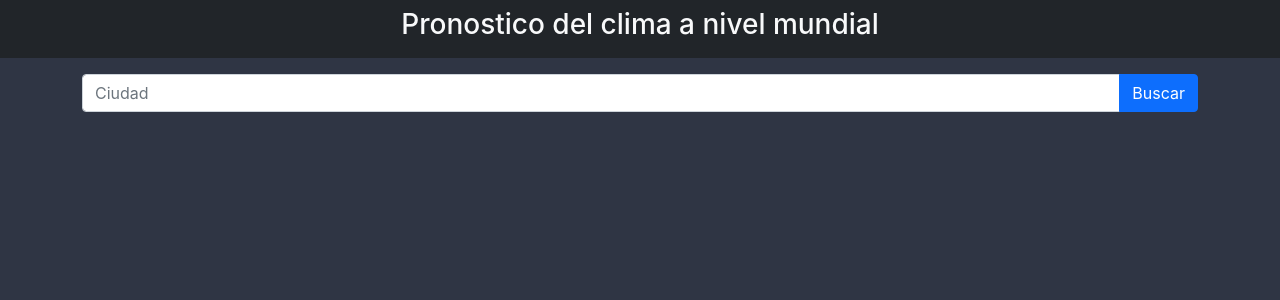
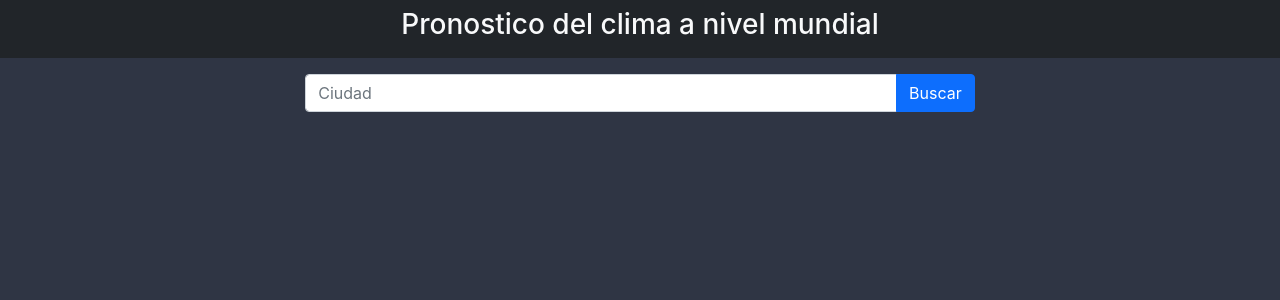
Before and after one commit to patriciorearte/FinalCiu, a React (Create React App) app: page / in a window 1280 px wide. Shown: the top 300 px of the page. Built offline with nearby package versions, Linux system fonts and the light colour scheme.

Commit message:
realizacion de las consultas a la api

```diff
--- a/src/App.js
+++ b/src/App.js
@@ -1,12 +1,12 @@
 
 import './css/App.css';
 import NavBar from './componentes/NavBar';
-import Formulario from './componentes/Formulario';
+import TarjetaClima from './componentes/TarjetaClima';
 function App() {
   return (
     <div className="App">
       <NavBar></NavBar>
-      <Formulario></Formulario>
+      <TarjetaClima></TarjetaClima>
     </div>
   );
 }
--- a/src/componentes/Formulario.jsx
+++ b/src/componentes/Formulario.jsx
@@ -1,9 +1,11 @@
 import React,{useState} from 'react'
-const Formulario = () => {
+const Formulario = ({nuevaLocalizacion}) => {
     const[ciudad,setCiudad]=useState("") // aca se guarda la ciudad buscada
     const onSubmit =(e)=>{
-        e.preventDefault();
+        e.preventDefault(); // para persistir el evento/dato no se recargue la pagina
         console.log(ciudad);
+        if(ciudad === "" || !ciudad)return; // pregunta por si esta vacia la variable ciudad o si no hay nada
+        nuevaLocalizacion(ciudad); // agarra la ciudad del input
     }
     return (
             <div className='container'>
--- /dev/null
+++ b/src/componentes/TarjetaClima.jsx
@@ -0,0 +1,53 @@
+import { Fragment } from 'react';
+import React,{useState} from 'react'
+import Formulario from './Formulario';
+const TarjetaClima = () => {
+    let urlApi = "https://api.openweathermap.org/data/2.5/weather?appid=69c112b46c91738193e83d82a8f9af9d&lang=es"
+    let urlCiudad ="&q="; //parametro que usa la url para buscar la ciudad
+    let urlPredicciones = "https://api.openweathermap.org/data/2.5/forecast?appid=69c112b46c91738193e83d82a8f9af9d&lang=es"
+    const [clima,setClima] = useState([]);
+    const[predicciones,setPredicciones] = useState([]);
+    const[logoCargando,setlogoCargando] = useState(false);
+    const[visualizacion,setVisualizacion] = useState(false);
+    const[localizacion,setLocalizacion] = useState("");
+
+    const getLocalizacion = async (loc) => {
+        setlogoCargando(true); // muestra el logo de cargando
+        setLocalizacion(loc);
+        //Clima de la localidad
+
+        urlApi= urlApi+urlCiudad+loc // contena las variables para hacer la consulta del clima de la ciudad solicitada
+        await fetch(urlApi).then((response)=>{
+            if(!response.ok) throw {response} // salida por si ocurre un error
+            return response.json // salida si la respuesta es ok.
+        }).then((informacionClima)=>{
+            setClima(informacionClima); // carga la informacion obtenida de la api a la variable clima
+        }).catch(error =>{
+            setlogoCargando(false); // para que no aparezca el logo de cargando
+            setVisualizacion(false); // para que no se vizualice el error
+        })
+
+        //Prediccion de la localidad en 5 dias
+        urlPredicciones= urlPredicciones+urlCiudad+loc;
+        await fetch(urlPredicciones).then((response)=>{
+            if(!response.ok) throw {response} // salida por si ocurre un error
+            return response.json // salida si la respuesta es ok.
+        }).then((informacionPredicciones)=>{
+            setPredicciones(informacionPredicciones); // carga la informacion obtenida de la api a la variable clima
+            setlogoCargando(false);
+            setVisualizacion(true);
+        }).catch(error =>{
+            setlogoCargando(false); // para que no aparezca el logo de cargando
+            setVisualizacion(false); // para que no se vizualice el error
+        })
+    }
+    return (
+        <Fragment>
+            <Formulario
+                nuevaLocalizacion={getLocalizacion} // le paso por prop la funcion
+            ></Formulario>
+        </Fragment>
+     );
+}
+
+export default TarjetaClima;
--- a/src/css/App.css
+++ b/src/css/App.css
@@ -5,3 +5,6 @@ body{
   text-align: center;
 
 }
+.input-group{
+  width: 60%;
+}
```
